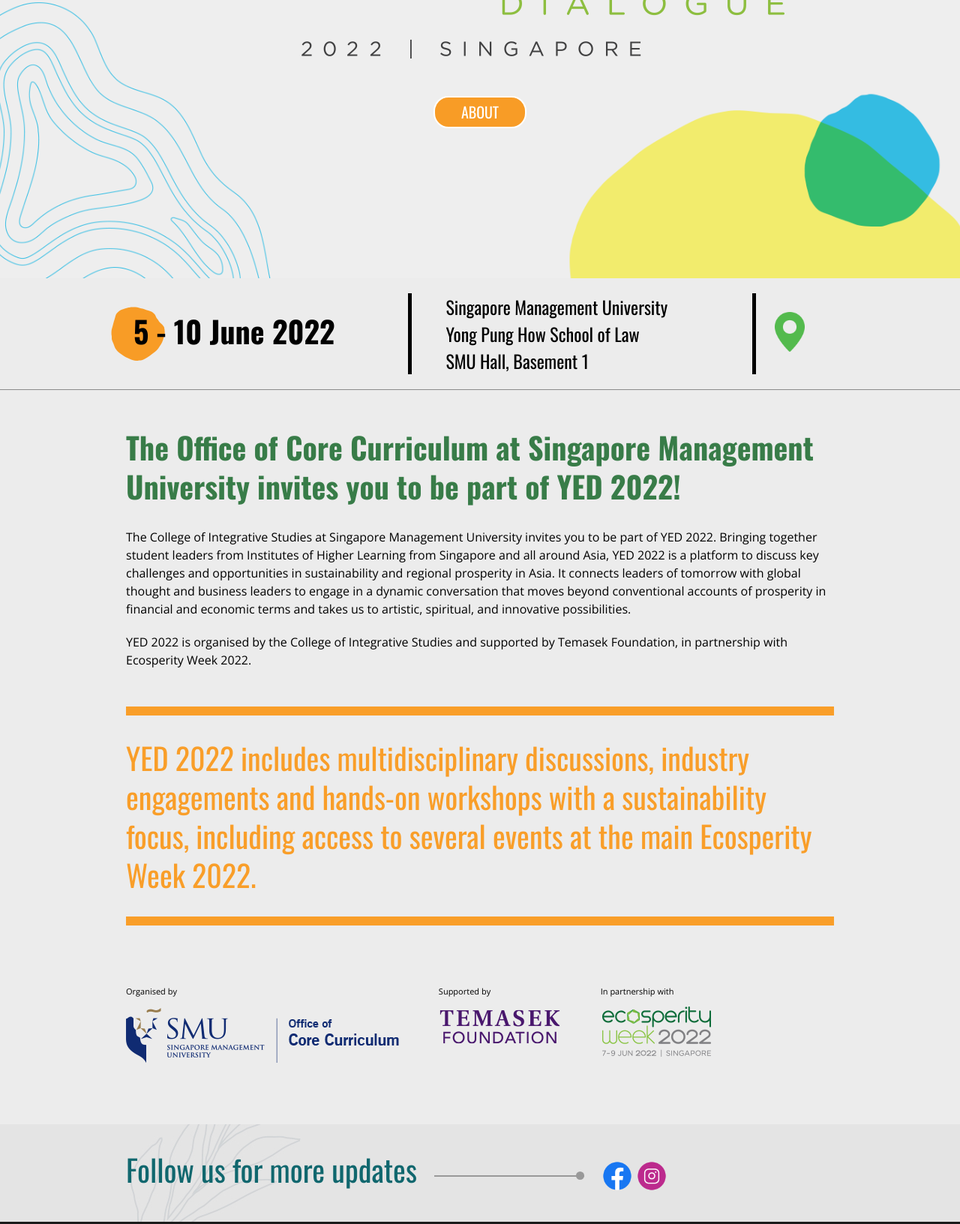
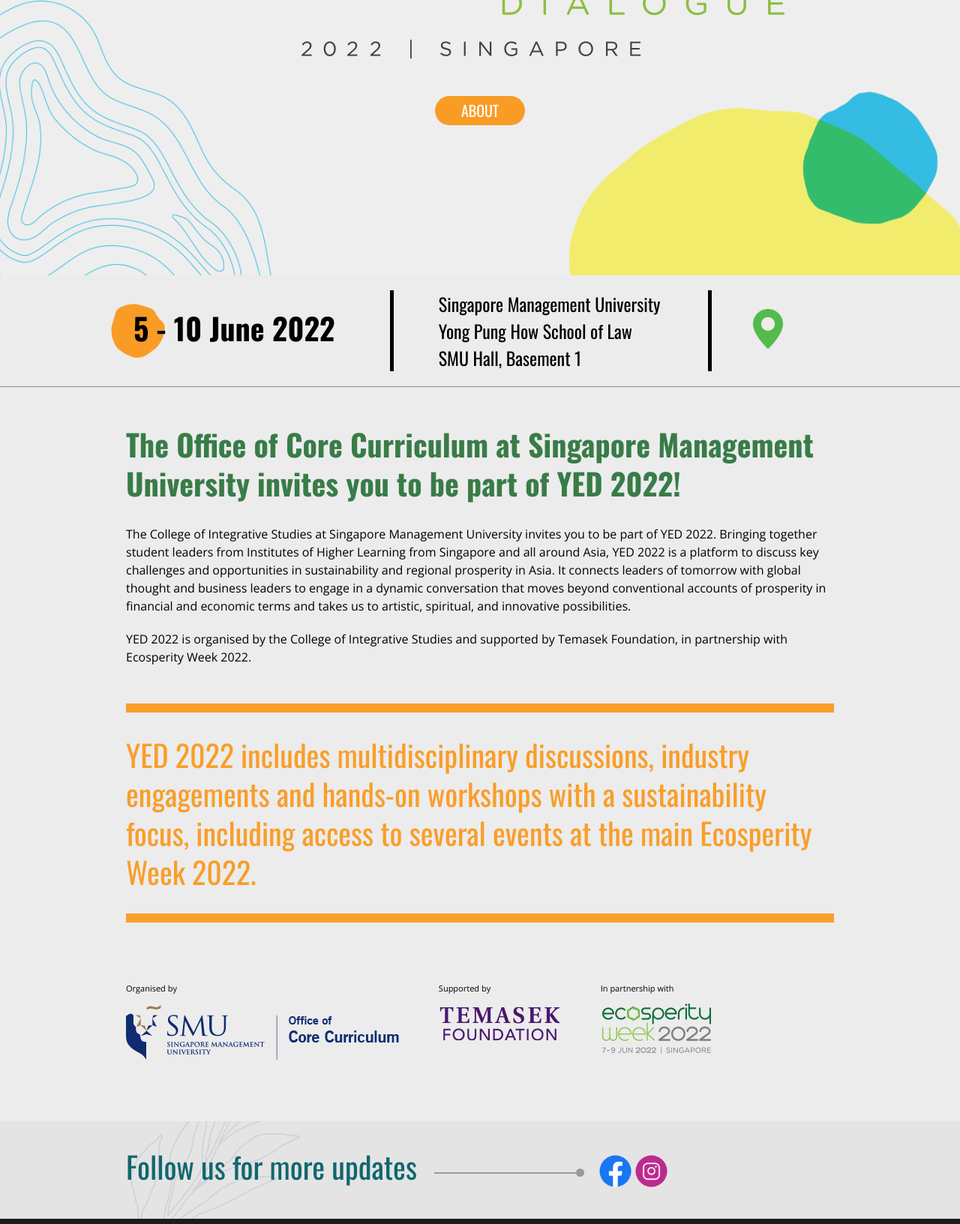
Before and after one commit to kahhong86/occ-microsite, a website: page index.html in a window 1280 px wide. Shown: the part 620-2252 px from the top of the page at 75% size. Drawn offline with nearby package versions, Linux system fonts and the light colour scheme.

Commit message:
Updated changes and backtotop

```diff
--- a/css/home.css
+++ b/css/home.css
@@ -19,21 +19,21 @@
     background:transparent url("../assets/home/ico2.png") no-repeat left center;
     background-size: 72px 72px;
     font-size:40px;
-    padding:20px 30px;
+    padding:20px 10px 20px 30px;
     font-weight: bold;
-    flex-grow: 2;
+    flex-grow: 1;
 }
 
 .checkpoint .address{
-    padding:0 45px;
+    padding:0 0px 0 60px;
     border-left:5px solid #000;
     border-right:5px solid #000;
     font-size:24px;
-    flex-grow: 2;
+    flex-grow: 1;
 }
 
 .checkpoint a{
-    padding:25px;
+    padding:25px 25px 25px 55px;
     display: block;
 }
 
--- a/css/style.css
+++ b/css/style.css
@@ -175,6 +175,8 @@
     padding:200px 0;
     font-family: 'Oswald';
     margin:0 auto;
+    z-index: 2;
+    position: relative;
 }
 
 .hero blockquote{
@@ -199,12 +201,13 @@
 
 .button{
     background-color: #34bce2;
-    border:2px solid white;
+    border:0px solid white;
     display: inline-block;
     border-radius: 20px;
     padding: 4px 35px 5px;
     text-transform: uppercase;
     font-size:20px;
+    font-family: "Oswald";
 }
 
 .button.cta{
@@ -281,7 +284,7 @@
     width: 200px;
     position: relative;
     bottom:8px;
-    margin:0 20px;
+    margin:0 15px 0 20px;
 }
 
 #footer .media .wrapper span pre{
@@ -465,6 +468,14 @@
 
 .terms{
     width: 70%;
+}
+
+.backtotop{
+    position: fixed;
+    bottom:10px;
+    right:10px;
+    z-index: 1;
+    cursor: pointer;
 }
 
 @media only screen and (max-width: 734px) {
@@ -674,4 +685,8 @@
     #about-us{
         margin-top:36px;
     }
+
+    .backtotop{
+        width: 50px;
+    }
 }
--- a/index.html
+++ b/index.html
@@ -64,6 +64,7 @@
             </nav>
 		</header>
 		<div id="maincontainer">
+			<div class="backtotop" id="backtotop"><img src="./assets/share/backtotop2x.png" width="60" alt=""></div>
 			<div class="hero clear-both">
 				<div class="wrapper">
 					<img src="./assets/home/yed-banner.png" alt="">
@@ -119,8 +120,8 @@
 					<h4>Follow us for more updates</h4>
 					<span><pre></pre></span>
 					<div>
-						<a href="https://www.facebook.com/smu.occ"><img width="40" height="40" src="assets/share/icon-fb.png" alt="facebook"></a>&nbsp;
-						<a href="https://www.instagram.com/sgsmu.occ/"><img width="40" height="40" src="assets/share/icon-insta.png" alt="instagram"></a>
+						<a href="https://www.facebook.com/smu.occ"><img width="45" height="45" src="assets/share/icon-fb.png" alt="facebook"></a>
+						<a href="https://www.instagram.com/sgsmu.occ/"><img width="45" height="45" src="assets/share/icon-insta.png" alt="instagram"></a>
 					</div>
 				</div>
 			</div>
--- a/js/main.js
+++ b/js/main.js
@@ -6,4 +6,11 @@
         $('.small-nav').toggleClass('active');
         $('.small-menu').toggleClass('active');
     });
+
+    $('#backtotop').click(function(e){
+        e.preventDefault();
+        $('html').animate({
+            scrollTop:0
+        }, 500);
+    });
 });
```
Also changed, not shown: contact-us.html (+1 -0 lines), css/downloads.css (+7 -0 lines), css/speakers.css (+5 -2 lines), downloads.html (+1 -0 lines), programme.html (+4 -4 lines), speakers.html (+1 -0 lines), assets/share/backtotop2x.png (added).
